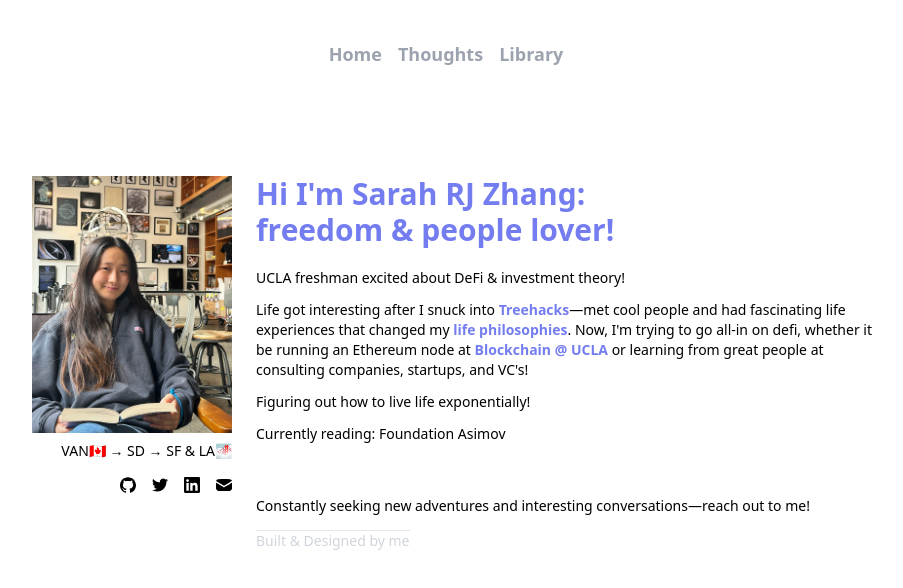
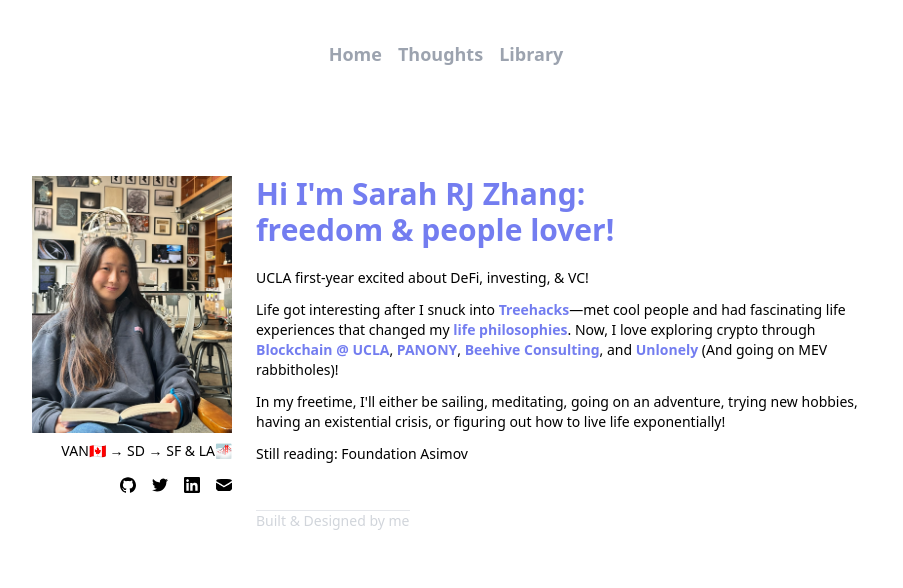
Before and after one commit to srachaz/Srachaswebsite, a Next.js app: page / in a window 1280 px wide. Shown: the top 588 px of the page, without its empty margins (186-1089 px from the left). Built offline with nearby package versions, Linux system fonts and the light colour scheme.

Commit message:
updated all pages

```diff
--- a/pages/index.js
+++ b/pages/index.js
@@ -36,11 +36,14 @@ export default function Home() {
 
               <h1 className="text-3xl text-[#737df0] font-bold">Hi I&apos;m Sarah RJ Zhang: <br /> freedom & people lover!</h1>
 
-              <div className="text-sm"><br/>UCLA freshman excited about DeFi & investment theory!</div>
-              <div className="text-sm pt-3">Life got interesting after I snuck into <a href="https://twitter.com/sracha_z/status/1627588736870682625" class="text-[#737df0] font-bold">Treehacks</a>—met cool people and had fascinating life experiences that changed my <Link href="/thoughts" class="text-[#737df0] font-bold">life philosophies</Link>. Now, I&apos;m trying to go all-in on defi, whether it be running an Ethereum node at <a href="https://www.blockchainatucla.com/" class="text-[#737df0] font-bold">Blockchain @ UCLA </a>or learning from great people at consulting companies, startups, and VC&apos;s!</div>
-              <div className="text-sm pt-3">Figuring out how to live life exponentially! </div>
-              <div className="text-sm pt-3">Currently reading: Foundation Asimov</div>
-              <div className="text-sm pt-8"><br/>Constantly seeking new adventures and interesting conversations—reach out to me!</div>
+              <div className="text-sm"><br/>UCLA first-year excited about DeFi, investing, & VC!</div>
+              <div className="text-sm pt-3">Life got interesting after I snuck into <a href="https://twitter.com/sracha_z/status/1627588736870682625" class="text-[#737df0] font-bold">Treehacks</a>
+              —met cool people and had fascinating life experiences that changed my <Link href="/thoughts" class="text-[#737df0] font-bold">life philosophies</Link>. Now, I love exploring crypto through
+                <a href="https://www.blockchainatucla.com/" class="text-[#737df0] font-bold"> Blockchain @ UCLA</a>, <a href="https://www.panony.com/" class="text-[#737df0] font-bold">PANONY</a>,
+               <a href="https://www.0xcorina.com/team-partners" class="text-[#737df0] font-bold"> Beehive Consulting</a>, and <a href="https://www.unlonely.app/" class="text-[#737df0] font-bold">Unlonely </a> (And going on MEV rabbitholes)!  </div>
+              <div className="text-sm pt-3">In my freetime, I'll either be sailing, meditating, going on an adventure, trying new hobbies, having an existential crisis, or figuring out how to live life exponentially! </div>
+              <div className="text-sm pt-3">Still reading: Foundation Asimov</div>
+              <div className="text-sm pt-8"></div>
 
             <div className="text-sm text-gray-300 relative inline-block border-t top-3">Built & Designed by me </div>
           </div>
--- a/pages/library.js
+++ b/pages/library.js
@@ -16,8 +16,11 @@ export default function Home() {
 
 
                 <div className="text-[#737df0] text-center pt-4">
-                    <Tooltip text="Cures my life crises&apos;" positionX="left-2" positionY="bottom-full">
+                    <Tooltip text="my life bible" positionX="left-2" positionY="bottom-full">
                     <div className="cursor-pointer m-3">How to Live</div>
+                    </Tooltip>
+                    <Tooltip text="*you just need to manifest* for 200 pages" positionX="left-2"positionY="bottom-full" >
+                    <div className="cursor-pointer m-3">The Law of Attraction</div>
                     </Tooltip>
                     <Tooltip text="Lived 45 years. Reread immediately." positionX="left-2"positionY="bottom-full" >
                     <div className="cursor-pointer m-3">Tomorrow, & Tomorrow, & Tomorrow</div>
--- a/pages/thoughts.js
+++ b/pages/thoughts.js
@@ -5,54 +5,19 @@ export default function Home() {
     return(
         <>
         <Navbar />
-        {/* <div class="flex">
-            <div class="mr-10">
-            <Thoughtbar />
-                </div></div> */}
 
-        <div className="flex items-center justify-between flex-col">
+
+        <div className="flex items-center justify-between flex-col ">
             <div className="flex flex-col justify-center mt-4 mx-6 sm:mx-40 md:mx-60 lg:mx-80">
 
-            <h1 className="text-3xl text-[#737df0] font-bold text-center">Interesting Lives</h1>
-                <div className="text-sm text-[#737df0] font-semibold text-center">21 Aug 23</div>
 
-               <div className=" pt-5 pb-5">
-               Some people&apos;s lives can be written into multiple books, span multiple Netflix seasons. Reading their wikipedia pages is thrilling—Chelsea Manning, Harriet Tubman, Ted Kaczynski, to name a few. Their lives do violate legalities and involve physical, harrowing struggles. But reading about it is an adventure in itself.<br/> <br/>
-
-People enjoy hearing interesting stories about people&apos;s lives. That&apos;s why media is so popular (Anime, TikTok, Hollywood films)—people can vicariously live an exciting adventure. But why live vicariously when you can live it out for yourself?<br/> <br/>
-
-Having an interesting life is easier than people think, if you make the conscious effort to do things that are interesting.<br/> <br/>
-
-Example: I was deeply unhappy from November to January (college apps & a time-consuming class I despised). But when the storm passed, I wanted to take control of my life and live exciting adventures. I targeted common hobbies I had: going to the gym was getting mundane, so I decided to buy a half marathon ticket that was to take place in May, and the morning after our senior ball.<br/> <br/>
-
-I was not a runner—I didn&apos;t sports in high school and I lifted weights at the gym. But when I bought the ticket and started training, I suddenly had a mountain to climb and a summit to reach. Some of my friends thought I was delusional, but that made the goal more enticing.<br/> <br/>
-
-I missed the senior ball afterparty to sleep early, but I only got 3 hours of sleep before I scrambled to BART, sprinting through the doors as it closed. I was shitting my pants the entire train ride, because I hadn&apos;t been training the past 2 weeks due to an injury. My goal was quite literally to not get shuttled off the course and actually complete it.<br/> <br/>
-
-But I ran the half marathon, across the West Oakland cranes, across the Bay Bridge and speeding cars. And it was one of the most surreal experiences ever. It is a core memory. It is part of my identity capital. It is a story I can tell forever, to anyone.<br/> <br/>
-
-To me this is an interesting story, but something interesting for one person might not seem exciting from another&apos;s perspective. Personal growth is all that matters.<br/> <br/>
-
-Of course I&apos;m not saying do things for the purpose of appeasing other people — that&apos;s something I dislike about social media, I don&apos;t want to revolve my life for the purpose of catering towards other people&apos;s interests. But doing crazy things that YOU would be captivated to hear from another person—living like that, in my opinion, makes life interesting. And I aspire to live an interesting, crazy life.<br/> <br/> <br/> <br/>
-            </div>
+            <a href="https://medium.com/@sracha/beginners-crypto-31a9be60dbb5" class="text-3xl text-[#737df0] font-bold text-center pt-20">7 Nov 23 — Beginner's Crypto</a>
+            <a href="https://medium.com/@sracha/interesting-life-85ccf33054e2" class="text-3xl text-[#737df0] font-bold text-center pt-20">21 Aug 23 — Interesting Lives</a>
+            <a href="https://medium.com/@sracha/time-is-finite-d77904380c94" class="text-3xl text-[#737df0] font-bold text-center pt-20">17 Jun 23 — Time is Finite</a>
 
 
-                <h1 className="text-3xl text-[#737df0] font-bold text-center">Time is Finite</h1>
-                <div className="text-sm text-[#737df0] font-semibold text-center">17 Jun 23</div>
 
-               <div className=" pt-5 pb-20">
-               Everyone says that life is a long long journey, that life is a marathon. <br/> <br/>
 
-I was reading The 3 Body Problem, and I fell upon this passage:
-
-“Ye felt this interminable wave was an abstract view of the universe: one end connected to the endless past, the other to the endless future…” The universe has an infinite timeline, and it&apos;s only a tiny break, a tiny glitch in the grand scheme of the universe, where I have time to live. <br/>  <br/>
-
-If you think about it like that, it feels like there&apos;s a very finite time to get what I want in life. And I don&apos;t know when I will run out of the peaceful time I enjoy now, where my parents and I are safe and everything is real. The life I have now is stable, the life I want in the future is exciting—a tragic life disaster could upend it anytime. I can&apos;t shake off the sense of urgency to act optimally at every given moment. Perhaps long term it will bring more good than the anxiousness I have today. <br/>  <br/>
-
-When I&apos;m 60 years old, I will dream about the time I was living today. Because the next 5 years of my life, may be the best in all my life. That&apos;s why everyday is a blessing, and every hour is invaluable—I have the uninterruptible freedom to live how I want, and the focused time to get what I want.<br/>  <br/>
-
-Time itself is infinite, but my time is finite.
-            </div>
         </div>
         </div>
         </>
```
Also changed, not shown: pages/thoughtsold.js (added, +58 -0 lines).
